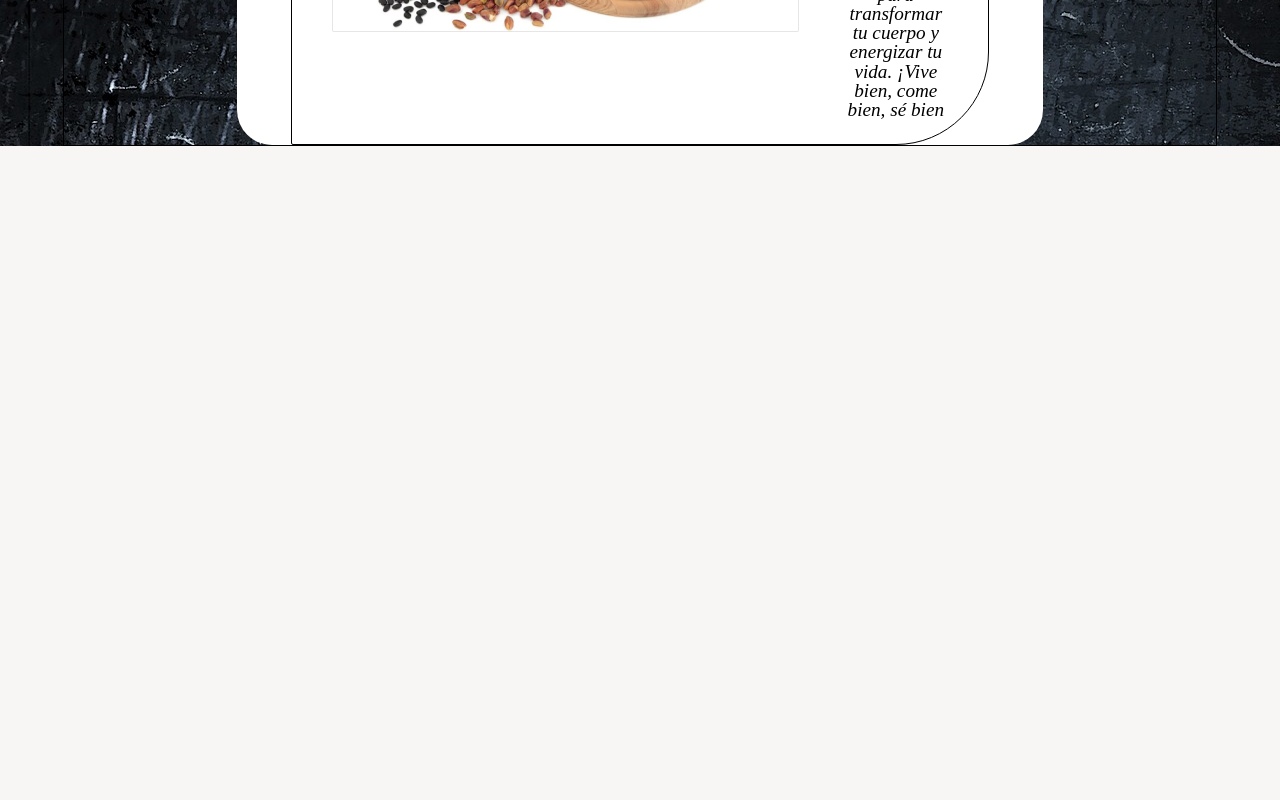
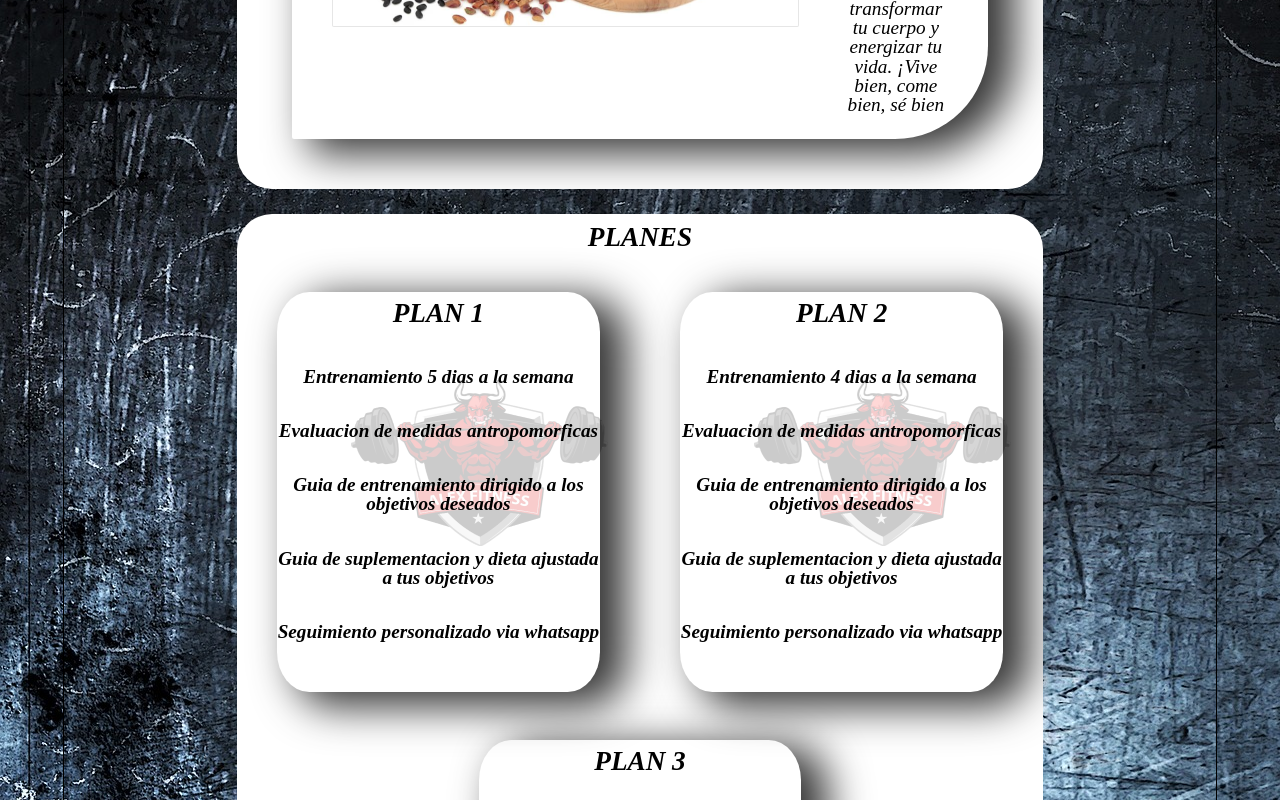
Before and after one commit to roniilevis/paginaalexfitness, a React (Create React App) app: page / in a window 1280 px wide. Shown: the part 2000-2800 px from the top of the page. Before the commit the page ends 2146 px from the top, so only its background shows below. Built offline with nearby package versions, Linux system fonts and the light colour scheme.

Commit message:
main casi terminado

```diff
--- a/src/componentes/Main/Main.css
+++ b/src/componentes/Main/Main.css
@@ -45,6 +45,7 @@
     width: 70%;
     border-radius: 35px;
     gap: 30px;
+    padding-bottom: 50px;
 
 }
 
@@ -60,6 +61,10 @@
     padding: 25px;
     border: 1px solid;
     margin-top: 15px;
+    -webkit-box-shadow: 22px 10px 41px 5px rgba(0,0,0,0.79);
+    -moz-box-shadow: 22px 10px 41px 5px rgba(0,0,0,0.79);
+     box-shadow: 22px 10px 41px 5px rgba(0,0,0,0.79);
+     border: none;
 }
 
 #servicios-titulo-texto{
@@ -109,6 +114,10 @@
     border-radius: 93px 2px 4px 117px ;
     border: 1px solid;
     padding: 25px 25px ;
+    -webkit-box-shadow: 22px 10px 41px 5px rgba(0,0,0,0.79);
+    -moz-box-shadow: 22px 10px 41px 5px rgba(0,0,0,0.79);
+     box-shadow: 22px 10px 41px 5px rgba(0,0,0,0.79);
+     border: none;
 
 
 }
@@ -118,3 +127,88 @@
     position: relative;
     left: 20px;
 }
+
+
+.planes{
+    background: white;
+    margin-top: 25px;
+    width: 70%;
+    text-align: center;
+    height: 800px;
+    position: relative;
+    height: max-content;
+    padding-bottom: 25px;
+    font-style: italic;
+    border-radius: 35px;
+}
+
+.planes h2{
+    margin-top: 10px;
+    padding-bottom: 2%;
+    font-size: 1.7em;
+    font-weight: 700;
+}
+
+
+
+.planes-detalle-list{
+    display: flex;
+    flex-wrap: wrap;
+    flex-direction: row;
+    height: fit-content;
+    justify-content: center;
+    justify-content: space-around;
+    padding-bottom: 4%;
+
+}
+
+.plan-detalle-content{
+    border: 1px solid;
+    width: 40%;
+    height: 400px;
+    margin: 3%;
+    border-radius: 10%;
+    position: relative;
+    border-left: none;
+    border-right: none;
+    -webkit-box-shadow: 22px 10px 41px 5px rgba(0,0,0,0.79);
+    -moz-box-shadow: 22px 10px 41px 5px rgba(0,0,0,0.79);
+     box-shadow: 22px 10px 41px 5px rgba(0,0,0,0.79);
+     border: none;
+}
+
+.plan-detalle-content h3{
+    font-size: 1.7em;
+    font-weight: 600;
+    font-style: italic;
+    margin-top: 8px;
+}
+
+
+
+.imagen-logo{
+    position: absolute;
+    left: 23%;
+    top: 22%;
+    opacity: 0.2;
+}
+
+.plan-detalle-content ul{
+    margin-top: 5%;
+    display: flex;
+    flex-direction: column;
+    align-items: center;
+    height: 90%;
+    position: relative;
+    top: 5px;
+    margin: 0 auto;
+
+}
+
+.plan-detalle-content li{
+    width: fit-content;
+    margin-top: 35px;
+    font-size: 1.2em;
+    font-weight: 550;
+    list-style: none;
+}
--- a/src/componentes/Main/Main.jsx
+++ b/src/componentes/Main/Main.jsx
@@ -2,6 +2,7 @@ import './Main.css'
 import Rutinasretadoras from '../imagenes/Rutinasretadoras.png'
 import Programaspersonalizados from '../imagenes/Programaspersonalizados.png'
 import Alimentacion from '../imagenes/Alimentacion.png'
+import logomarca from '../imagenes/logomarca.png'
 
 
 const Main = ()=> {
@@ -37,6 +38,51 @@ const Main = ()=> {
                 <p id='servicios-parrafo' >Aliméntate para brillar, Tu viaje hacia la mejor versión de ti comienza con nuestra Dieta Fitness, diseñada para transformar tu cuerpo y energizar tu vida. ¡Vive bien, come bien, sé bien</p>
                 </div>
             </div>
+        </div>
+
+
+        <div className='planes'>
+            <h2>PLANES</h2>
+            <div className='planes-detalle-list'>
+
+            <div className='plan-detalle-content'>
+                <h3>PLAN 1</h3>
+                <img className='imagen-logo' src={logomarca} alt="" />
+                <ul>
+                    <li>Entrenamiento 5 dias a la semana</li>
+                    <li>Evaluacion de medidas antropomorficas</li>
+                    <li>Guia de entrenamiento dirigido a los objetivos deseados</li>
+                    <li>Guia de suplementacion y dieta ajustada a tus objetivos</li>
+                    <li>Seguimiento personalizado via whatsapp</li>
+                </ul>
+            </div>
+            <div className='plan-detalle-content'>
+            <h3>PLAN 2</h3>
+            <img className='imagen-logo' src={logomarca} alt="" />
+                <ul>
+                    <li>Entrenamiento 4 dias a la semana</li>
+                    <li>Evaluacion de medidas antropomorficas</li>
+                    <li>Guia de entrenamiento dirigido a los objetivos deseados</li>
+                    <li>Guia de suplementacion y dieta ajustada a tus objetivos</li>
+                    <li>Seguimiento personalizado via whatsapp</li>
+                </ul>
+
+            </div>
+            <div className='plan-detalle-content'>
+            <h3>PLAN 3</h3>
+            <img className='imagen-logo' src={logomarca} alt="" />
+            <ul>
+                    <li>Entrenamiento 3 dias a la semana</li>
+                    <li>Evaluacion de medidas antropomorficas</li>
+                    <li>Guia de entrenamiento dirigido a los objetivos deseados</li>
+                    <li>Guia de suplementacion y dieta ajustada a tus objetivos</li>
+                    <li>Seguimiento personalizado via whatsapp</li>
+            </ul>
+
+            </div>
+
+
+            </div>
 
         </div>
     </main>
```
